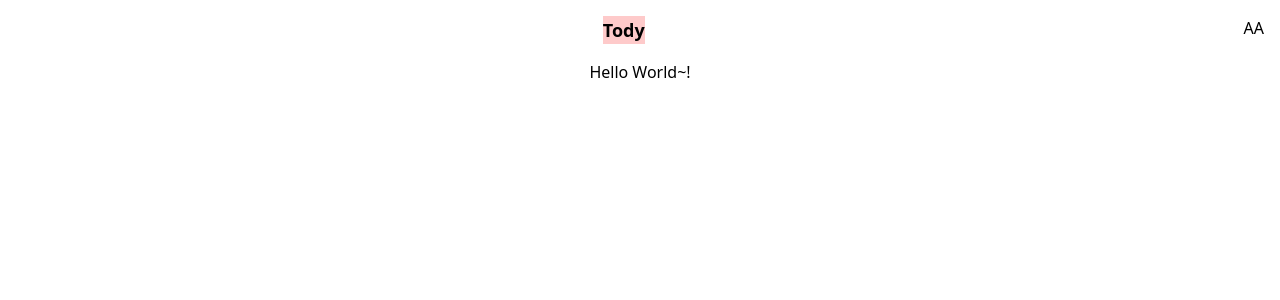
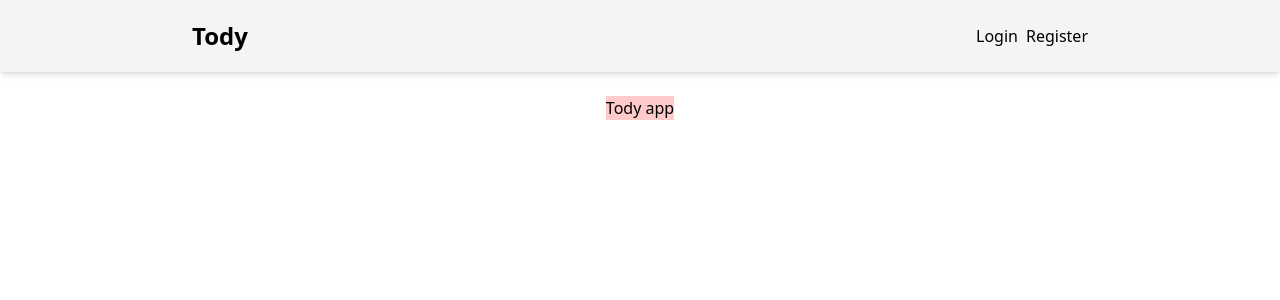
Before and after one commit to skele2k/prisma-tailwind-project, a Next.js app in the folder web/: page / in a window 1280 px wide. Shown: the top 300 px of the page. Built offline with nearby package versions, Linux system fonts and the light colour scheme.

Commit message:
added some designs to nav bar

```diff
--- a/web/src/components/navbar/Navbar.tsx
+++ b/web/src/components/navbar/Navbar.tsx
@@ -1,12 +1,43 @@
-import React from "react";
+import React, { MouseEvent } from "react";
+import { useRouter } from "next/router";
 
-interface NavbarProps {}
+type NavbarProps = {
+  styles?: string;
+};
 
-export const Navbar: React.FC<NavbarProps> = ({}) => {
+export const Navbar: React.FC<NavbarProps> = ({ styles }) => {
+  const router = useRouter();
+
+  const handleHomeClick = (e: MouseEvent<HTMLAnchorElement>) => {
+    e.preventDefault();
+    router.push("/");
+  };
+
+  const handleLoginClick = (e: MouseEvent<HTMLAnchorElement>) => {
+    e.preventDefault();
+    router.push("/login");
+  };
+
+  const handleRegisterClick = (e: MouseEvent<HTMLAnchorElement>) => {
+    e.preventDefault();
+    router.push("/register");
+  };
+
   return (
-    <div className="flex flex-row mx-w-md space-x-3 p-4">
-      <div className="text-lg font-bold bg-red-200 mx-auto ">Tody</div>
-      <div>AA</div>
+    <div className={`bg-gray-100 p-5 shadow-md ${styles}`}>
+      <div className="max-w-4xl flex flex-row mx-auto justify-between">
+        <a href="/" onClick={handleHomeClick} className="text-2xl font-bold">
+          Tody
+        </a>
+        <div className="flex space-x-2 items-center">
+          <a href="/login" onClick={handleLoginClick}>
+            Login
+          </a>
+          <a href="/register" onClick={handleRegisterClick}>
+            Register
+          </a>
+        </div>
+      </div>
     </div>
   );
 };
--- a/web/src/pages/index.tsx
+++ b/web/src/pages/index.tsx
@@ -10,8 +10,8 @@ const HomePage: React.FC<HomePageType> = ({}) => {
       <Head>
         <title>Tody app</title>
       </Head>
-      <Navbar />
-      <div className="mx-auto">Hello World~!</div>
+      <Navbar styles="mb-6" />
+      <div className="max-w-3xl mx-auto bg-red-200">Tody app</div>
     </div>
   );
 };
--- /dev/null
+++ b/web/src/pages/login/index.tsx
@@ -0,0 +1,15 @@
+import React from "react";
+import { Navbar } from "../../components/navbar/Navbar";
+
+interface LoginPageProps {}
+
+const LoginPage: React.FC<LoginPageProps> = ({}) => {
+  return (
+    <div>
+      <Navbar />
+      <div>LoginPage</div>
+    </div>
+  );
+};
+
+export default LoginPage;
--- /dev/null
+++ b/web/src/pages/register/index.tsx
@@ -0,0 +1,15 @@
+import React from "react";
+import { Navbar } from "../../components/navbar/Navbar";
+
+interface RegisterPageProps {}
+
+const RegisterPage: React.FC<RegisterPageProps> = ({}) => {
+  return (
+    <div>
+      <Navbar />
+      <div>RegisterPage</div>
+    </div>
+  );
+};
+
+export default RegisterPage;
```
